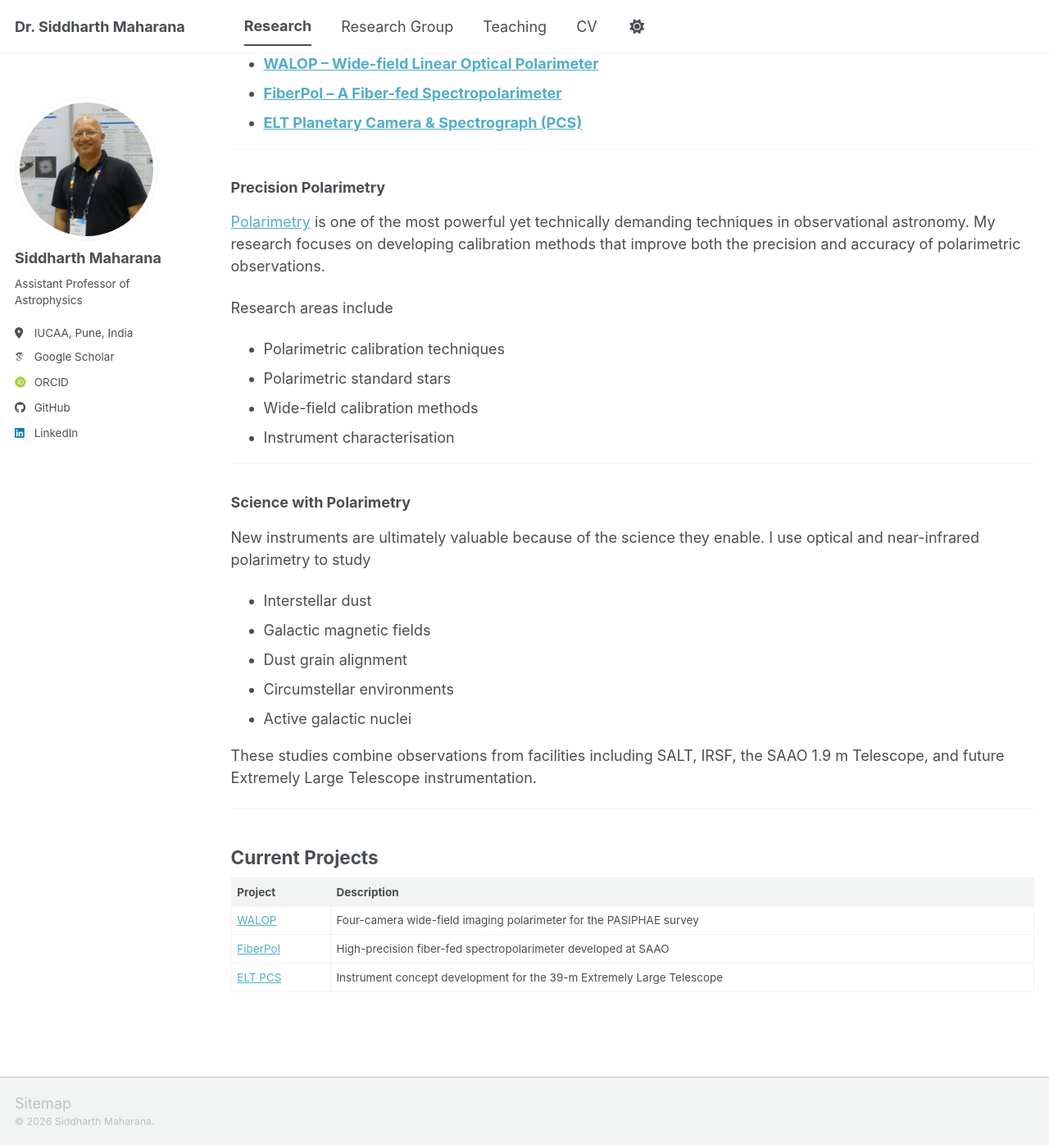
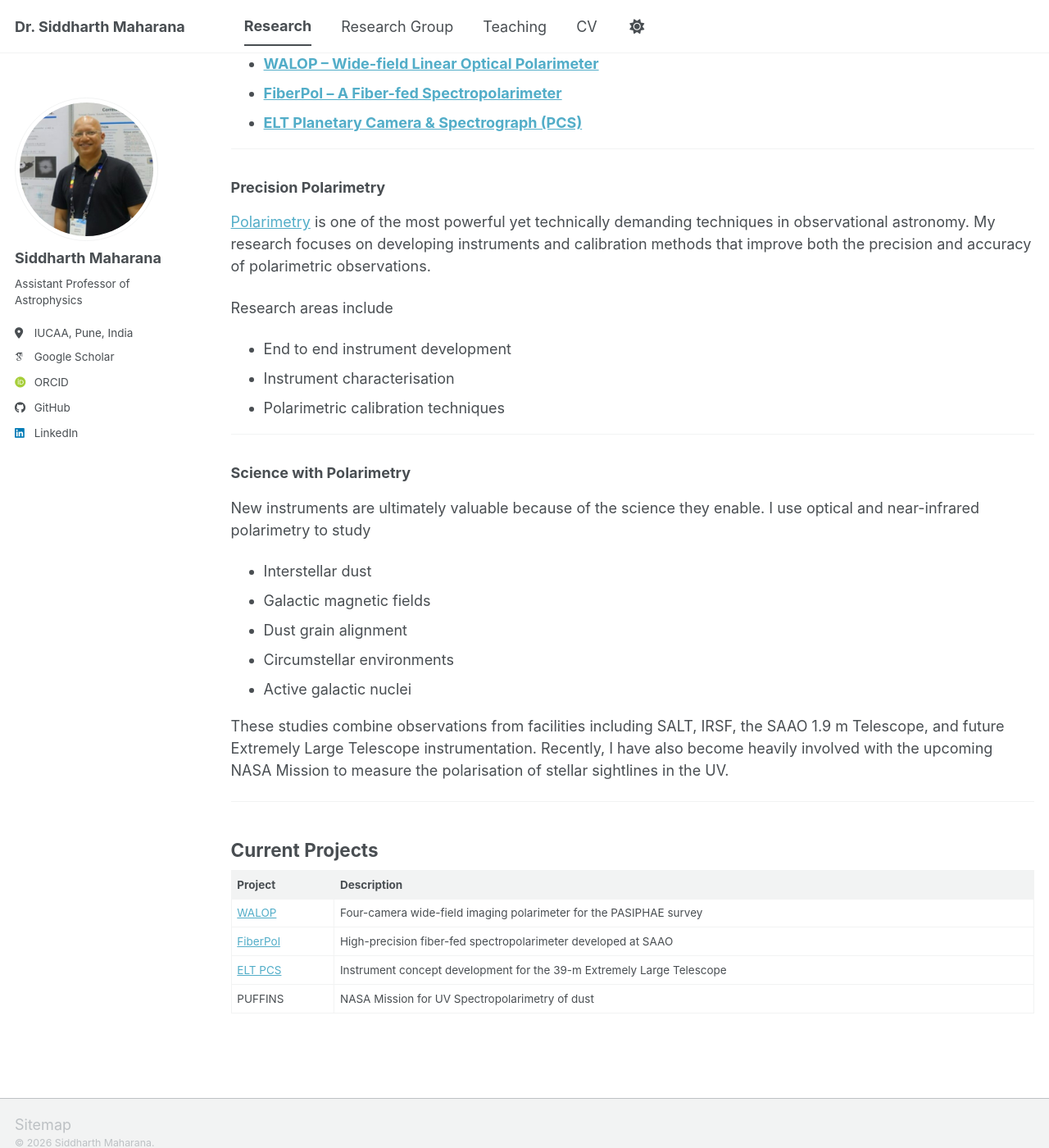
Before and after one commit to siddharth-maharana/siddharth-maharana.github.io, a Jekyll site: the page built from _pages/research.md, in a window 1280 px wide and 1400 px high, scrolled down 633 px. Shown: the whole window at 82% size. Built offline with Jekyll 4.4.1, drawn with Linux system fonts in a browser that asks for light colours; some web fonts are replaced; a script bundle is joined from its source files by our own code; library files that are not in the unit come from our copies.

Commit message:
Update research.md

```diff
--- a/_pages/research.md
+++ b/_pages/research.md
@@ -28,14 +28,13 @@ Current projects include:
 
 ### Precision Polarimetry
 
-[Polarimetry](/science/polarisation) is one of the most powerful yet technically demanding techniques in observational astronomy. My research focuses on developing calibration methods that improve both the precision and accuracy of polarimetric observations.
+[Polarimetry](/science/polarisation) is one of the most powerful yet technically demanding techniques in observational astronomy. My research focuses on developing instruments and calibration methods that improve both the precision and accuracy of polarimetric observations.
 
 Research areas include
 
+- End to end instrument development
+- Instrument characterisation
 - Polarimetric calibration techniques
-- Polarimetric standard stars
-- Wide-field calibration methods
-- Instrument characterisation
 
 ---
 
@@ -49,7 +48,7 @@ New instruments are ultimately valuable because of the science they enable. I us
 - Circumstellar environments
 - Active galactic nuclei
 
-These studies combine observations from facilities including SALT, IRSF, the SAAO 1.9 m Telescope, and future Extremely Large Telescope instrumentation.
+These studies combine observations from facilities including SALT, IRSF, the SAAO 1.9 m Telescope, and future Extremely Large Telescope instrumentation. Recently, I have also become heavily involved with the upcoming NASA Mission to measure the polarisation of stellar sightlines in the UV.
 
 ---
 
@@ -60,3 +59,4 @@ These studies combine observations from facilities including SALT, IRSF, the SAA
 | [WALOP](walop/) | Four-camera wide-field imaging polarimeter for the PASIPHAE survey |
 | [FiberPol](fiberpol/) | High-precision fiber-fed spectropolarimeter developed at SAAO |
 | [ELT PCS](pcs/) | Instrument concept development for the 39-m Extremely Large Telescope |
+| PUFFINS | NASA Mission for UV Spectropolarimetry of dust |
```
